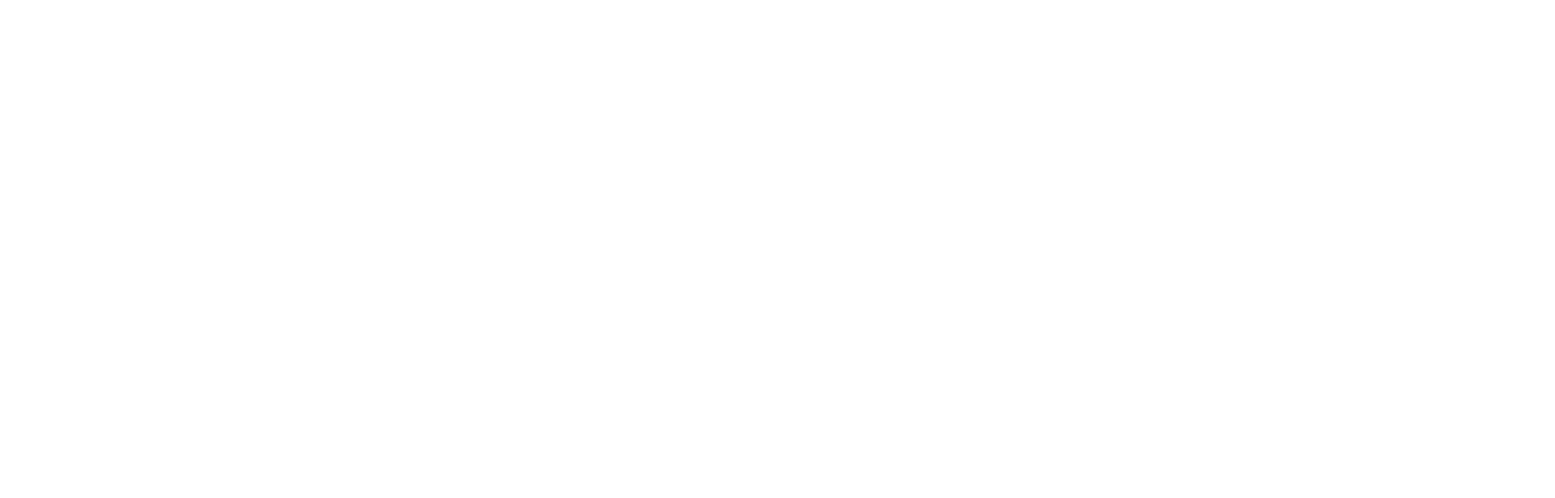
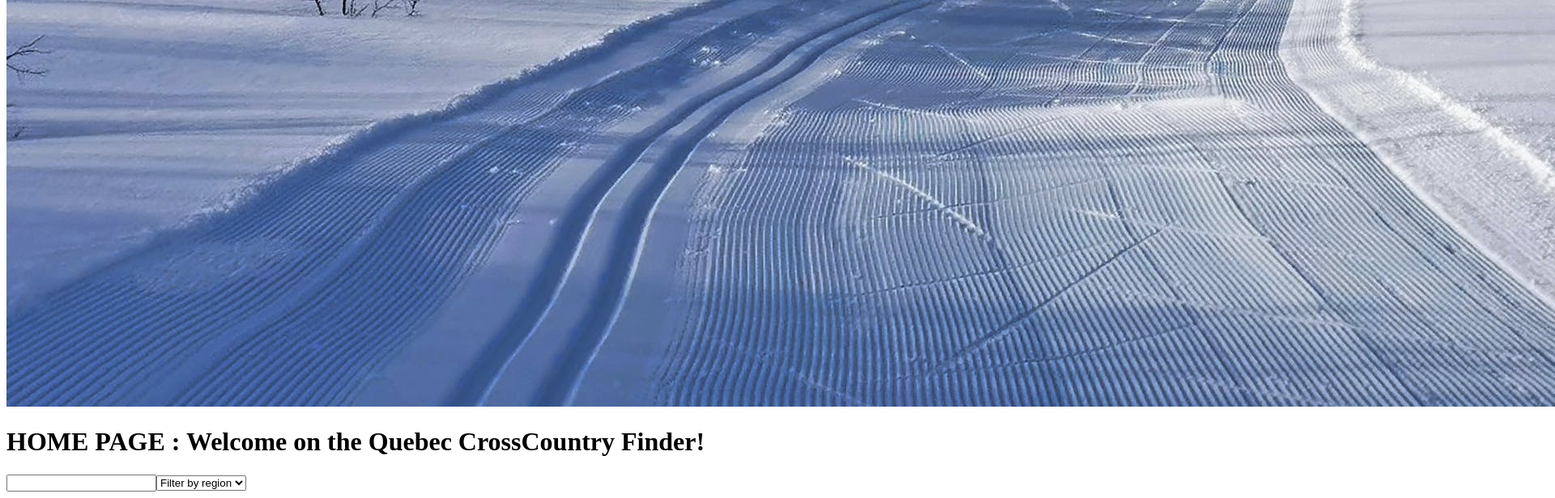
Before and after one commit to CharlesEricStLD/FinalProject, a React (Vite) app in the folder frontend/: page / in a window 1280 px wide. Shown: the part 1983-2599 px from the top of the page at 81% size, 1920 px wide, since content can reach past the window. Before the commit the page ends 800 px from the top, so only its background shows below. Built offline with nearby package versions, Linux system fonts and the light colour scheme.

Commit message:
Feat : Add basic region filtering and dropdown to navigate to ANd Add basic structure of home page

```diff
--- a/frontend/src/components/AllCenterInRegion.jsx
+++ b/frontend/src/components/AllCenterInRegion.jsx
@@ -1,12 +1,17 @@
 //Component to render the filter by region
-
+import { useParams } from "react-router-dom"
 
 export const AllCenterInRegion = () => {
 
+  const {region} = useParams()
+
+  //Fetch by region with an endpoint with disctinct fro the Db
+
   return (
-
+    <div>
     <h1>This is the component to filter by Region</h1>
-
+    <h2>Here you can see all the centers of the {region}</h2>
+    </div>
   )
 
 }
--- a/frontend/src/components/HomePage.jsx
+++ b/frontend/src/components/HomePage.jsx
@@ -1,9 +1,29 @@
 //Home Page component rendering the Home Page
+import { useNavigate } from "react-router-dom";
+
 
 export const HomePage = () => {
 
+const navigate = useNavigate();
+
+const regions = ["Laurentides", "Estrie", "Mauricie"]
+
+const handleChange = (domElement => {
+const regionSelected = domElement.target.value;
+navigate(`region/${regionSelected}`)
+})
+
 return (
+  <>
+  <img src="../public/homePageBanner.jpg"></img>
   <h1> HOME PAGE : Welcome on the Quebec CrossCountry Finder!</h1>
+  <input type="text"></input>
+  <select onChange={(domElement) => {handleChange(domElement)}}>
+  <option>Filter by region</option>
+    {regions.map(region =>
+    <option key={region}>{region}</option>)}
+  </select>
+  </>
 )
 
 }
--- a/frontend/src/main.jsx
+++ b/frontend/src/main.jsx
@@ -17,7 +17,7 @@ ReactDOM.createRoot(document.getElementById('root')).render(
             <Routes>
                 <Route path="/" element={<HomePage/>} />
                 <Route path="/center/:centerId" element={<CenterPage/>}></Route>
-                <Route path="/region/:regionId" element={<AllCenterInRegion/>} />
+                <Route path="/region/:region" element={<AllCenterInRegion/>} />
                 <Route path="/login" element={<LoginPage/>}> </Route>
                 <Route path="/User/:UserName" element={<UserPage/>}></Route>
                 {/* <Route path="admin/orders/:orderId" element={<Admin/>}></Route> */}
```
Also changed, not shown: frontend/public/homePageBanner.jpg (added).
